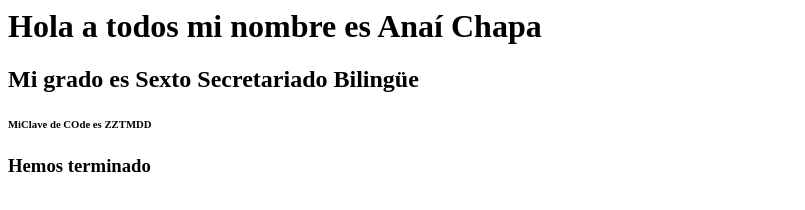
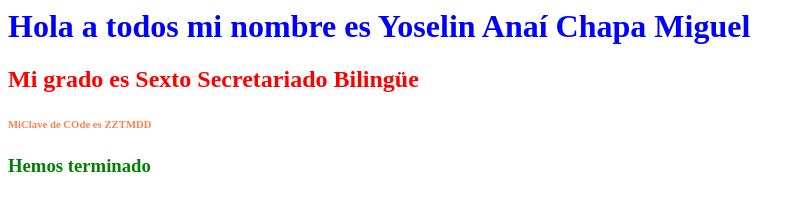
Before and after one commit to anaichapa/examen, a plain HTML site: page index.html in a window 1280 px wide. Shown: the whole page, without its empty margins (0-805 px from the left). Drawn offline with Linux system fonts and the light colour scheme.

Commit message:
Update index.html

```diff
--- a/index.html
+++ b/index.html
@@ -1,10 +1,10 @@
 <html>
 <head>
 	<title> Mi primera pagina en repositorio</title>
-	<link rel=tylesheet href="proyecto/css/style.css"  type="text/css" media=screen>
+	<LINK REL=Stylesheet HREF="proyecto/css/style.css" TYPE="text/css" MEDIA=screen>
 </head>
 <body>
-	<h1>Hola a todos mi nombre es Anaí Chapa</h1>
+	<h1>Hola a todos mi nombre es Yoselin  Anaí Chapa Miguel</h1>
 	<h2>Mi grado es Sexto Secretariado Bilingüe</h2>
 	<h6>MiClave de COde es ZZTMDD</h3>
 	<h3>Hemos terminado</h4>
```
